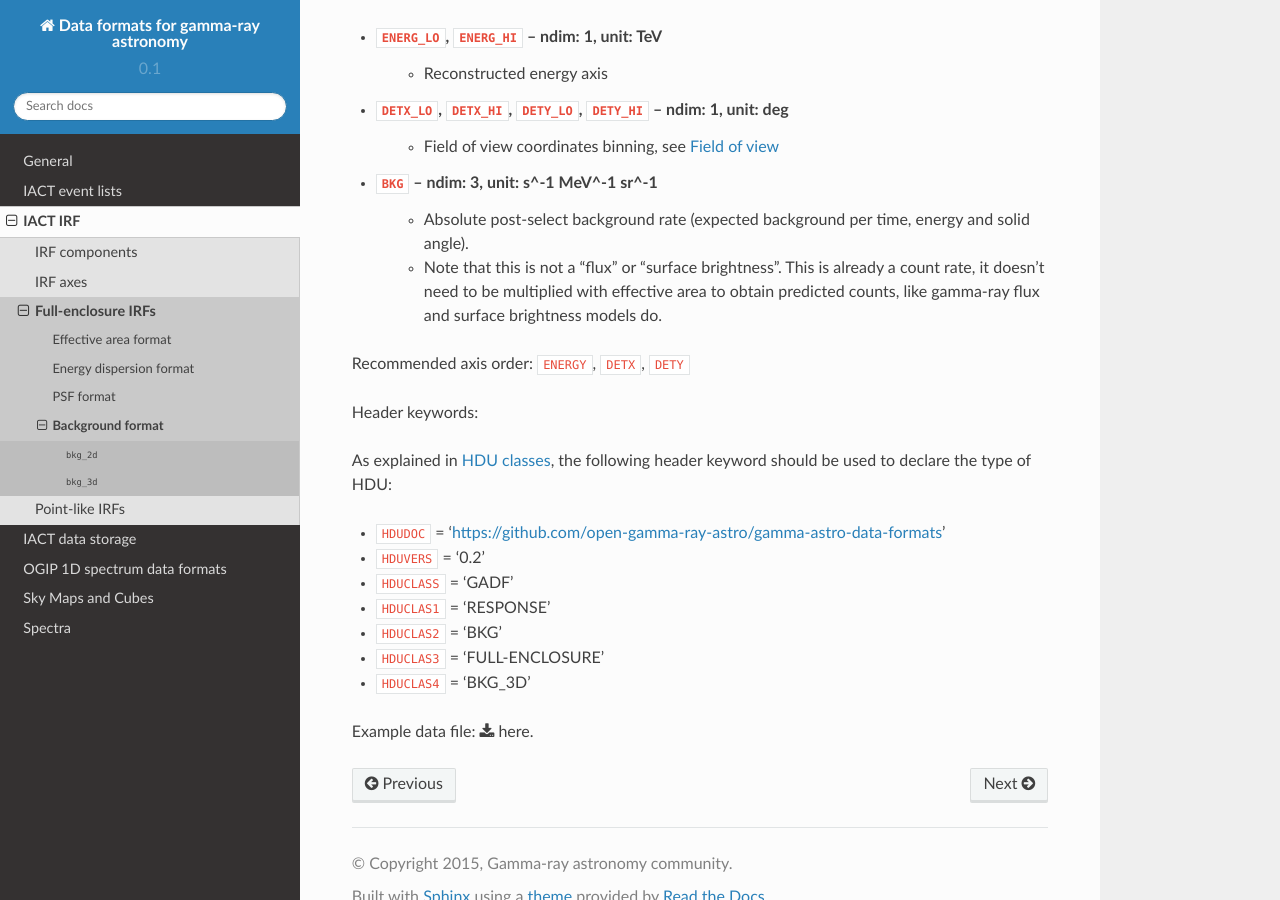
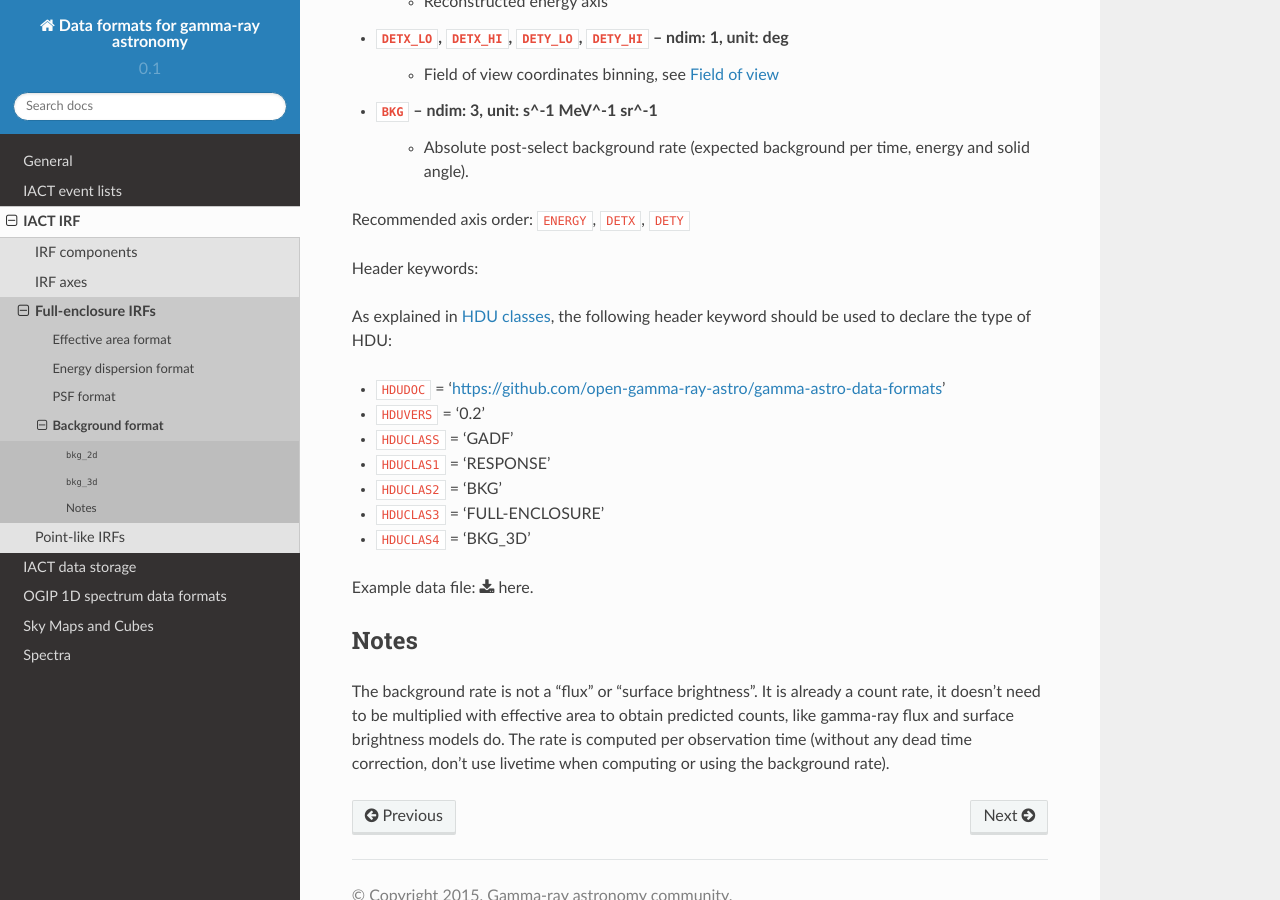
Before and after one commit to open-gamma-ray-astro/gamma-astro-data-formats, a Sphinx documentation site: the page built from source/irfs/full_enclosure/bkg/index.rst, in a window 1280 px wide and 900 px high, scrolled down 1453 px. Built offline with Sphinx 7.4.7 and the Read the Docs theme 2.0.0, drawn with Linux system fonts in a browser that asks for light colours; some of the changed text lies outside the part shown.

Commit message:
Clarify that background rate is per obs time

```diff
--- a/source/irfs/full_enclosure/bkg/index.rst
+++ b/source/irfs/full_enclosure/bkg/index.rst
@@ -31,10 +31,6 @@ Required columns:
 * ``BKG`` -- ndim: 2, unit: s^-1 MeV^-1 sr^-1
     * Absolute post-select background rate
       (expected background per time, energy and solid angle).
-    * Note that this is not a "flux" or "surface brightness".
-      This is already a count rate, it doesn't need to be multiplied with
-      effective area to obtain predicted counts, like gamma-ray flux and
-      surface brightness models do.
 
 Recommended axis order: ``ENERGY``, ``THETA``
 
@@ -70,10 +66,6 @@ Required columns:
 * ``BKG`` -- ndim: 3, unit: s^-1 MeV^-1 sr^-1
     * Absolute post-select background rate
       (expected background per time, energy and solid angle).
-    * Note that this is not a "flux" or "surface brightness".
-      This is already a count rate, it doesn't need to be multiplied with
-      effective area to obtain predicted counts, like gamma-ray flux and
-      surface brightness models do.
 
 Recommended axis order: ``ENERGY``, ``DETX``, ``DETY``
 
@@ -91,3 +83,14 @@ declare the type of HDU:
 * ``HDUCLAS4`` = 'BKG_3D'
 
 Example data file: :download:`here <./bkg_3d_full_example.fits>`.
+
+
+Notes
+-----
+
+The background rate is not a "flux" or "surface brightness".
+It is already a count rate, it doesn't need to be multiplied with
+effective area to obtain predicted counts, like gamma-ray flux and
+surface brightness models do.
+The rate is computed per observation time (without any dead time correction,
+don't use livetime when computing or using the background rate).
```
